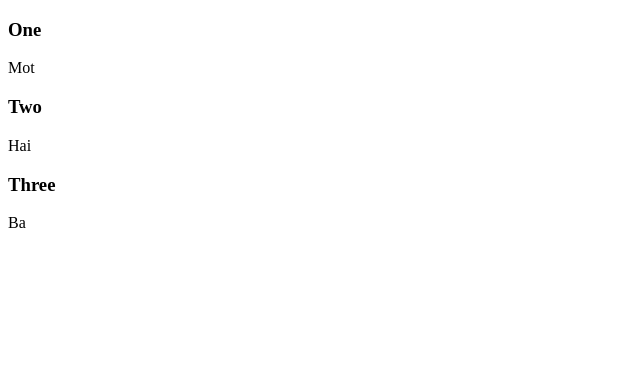
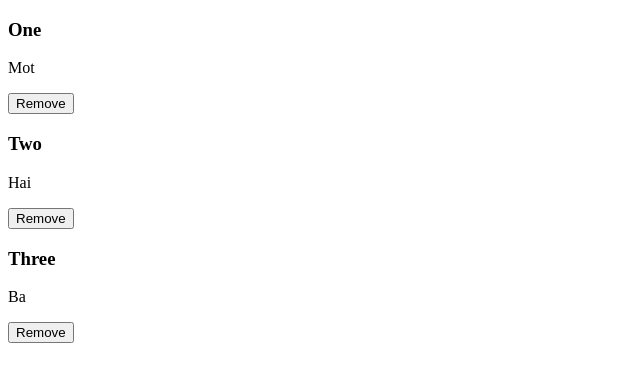
Before and after one commit to skymountainvn/react, a React (Create React App) app: page / in a window 1280 px wide. Shown: the top 382 px of the page, without its empty margins (0-640 px from the left). Built offline with nearby package versions, Linux system fonts and the light colour scheme.

Commit message:
add remove

```diff
--- a/src/Components/Screen/ListWord.js
+++ b/src/Components/Screen/ListWord.js
@@ -1,30 +1,44 @@
-import React, { Component} from 'react';
-// import { Word } from '../Shared/Word'
+import React, { Component } from 'react';
+// import { Word } from '../shared/Word';
+
 export class ListWord extends Component {
+    constructor(props) {
+        super(props);
+        this.state = {
+            words: [
+                { _id: 'a', en: 'One', vn: 'Mot', isMemorized: true },
+                { _id: 'b', en: 'Two', vn: 'Hai', isMemorized: false },
+                { _id: 'c', en: 'Three', vn: 'Ba', isMemorized: true },
+            ]
+        };
+        this.genWord = this.genWord.bind(this);
+    }
 
-    constructor(pros) {
-        super(pros)
-        this.state = {
-            words : [
-                {_id: 'a', en: 'One' , vn: 'Mot', isMemorized: true},
-                {_id: 'b', en: 'Two' , vn: 'Hai', isMemorized: false},
-                {_id: 'c', en: 'Three' , vn: 'Ba', isMemorized: true}
-            ]
-        }
+    removeWord(_id) {
+        this.setState(prevState => ({
+            words: prevState.words.filter(w => w._id !== _id)
+        }));
     }
+
     genWord(word) {
         return (
-            <div key = {word._id}>
-                <h3> {word.en}</h3>
+            <div key={word._id}>
+                <h3>{word.en}</h3>
                 <p>{word.vn}</p>
+                <button
+                    className="btn btn-danger"
+                    onClick={() => this.removeWord(word._id)}
+                >
+                    Remove
+                </button>
             </div>
         );
     }
+
     render() {
-
-        return (
+         return (
             <div>
-                {this.state.words.map(this.genWord)}
+                { this.state.words.map(this.genWord) }
             </div>
         );
     }
```
